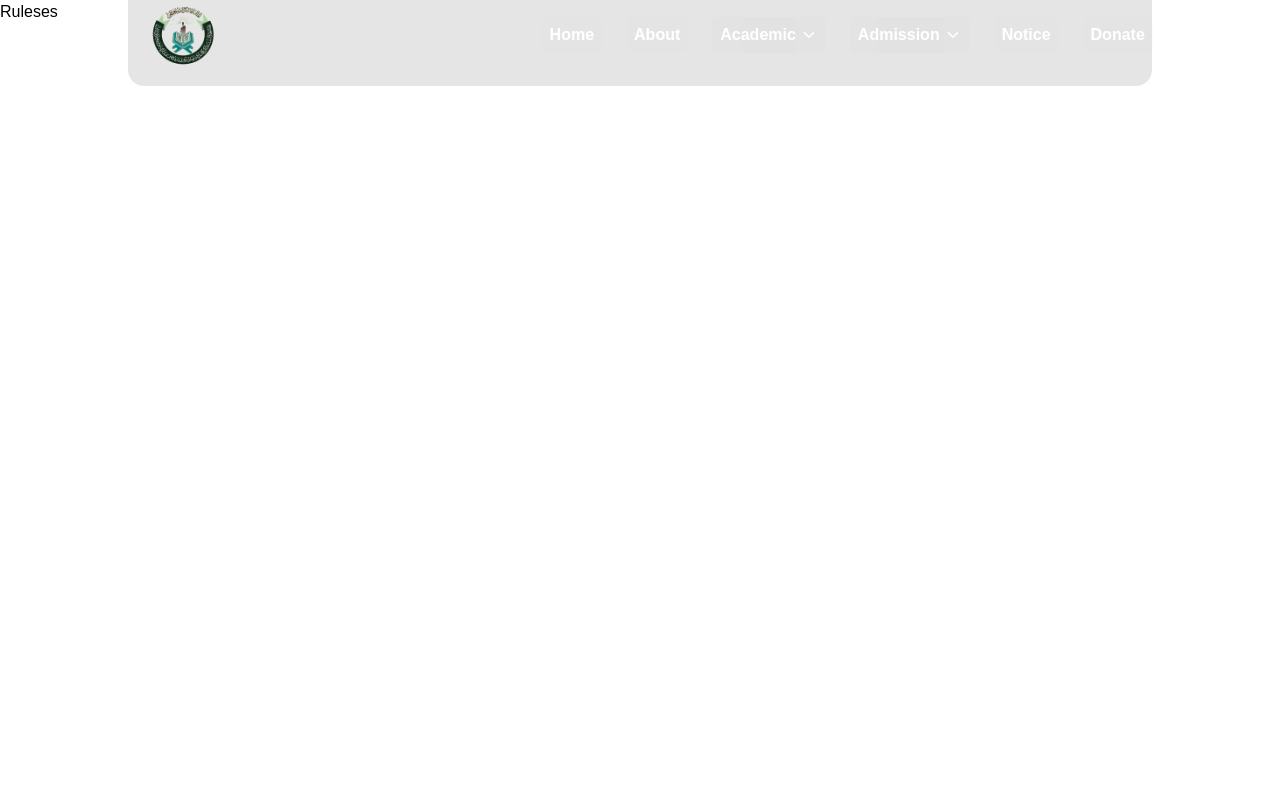
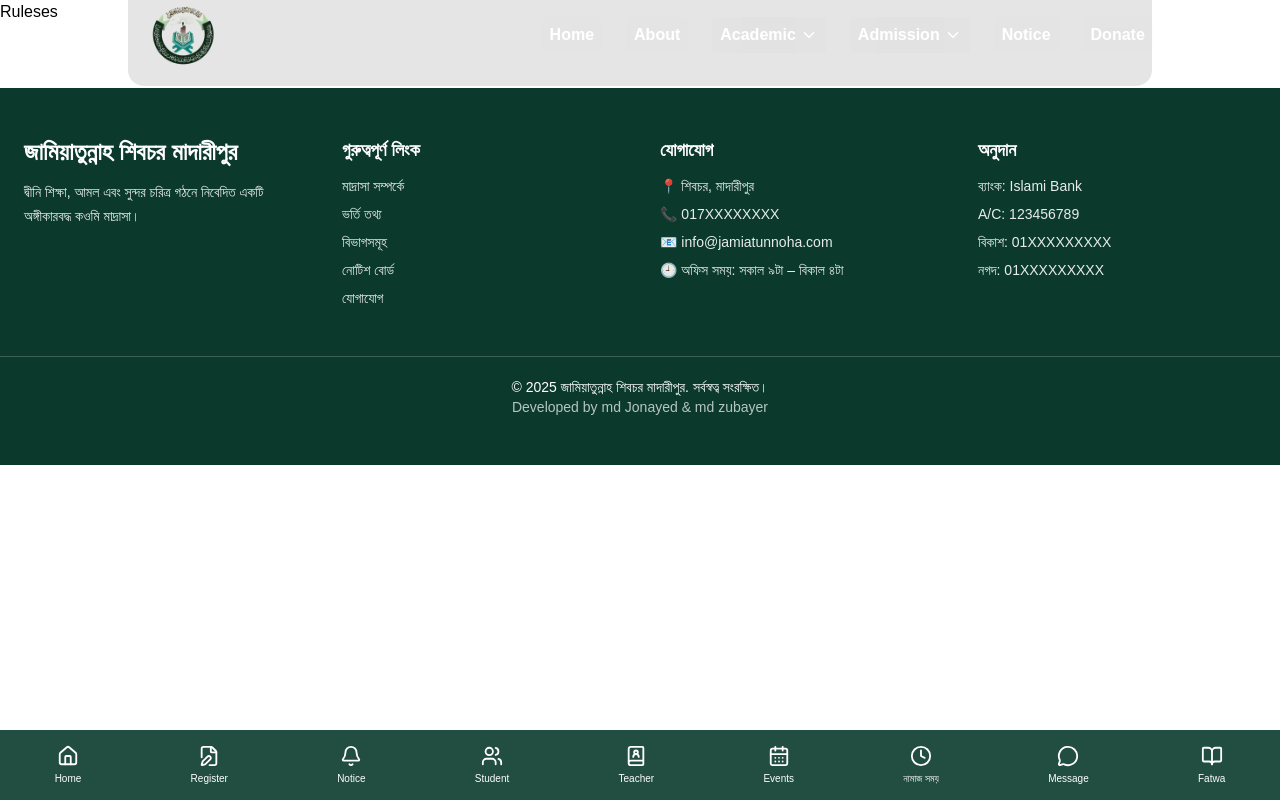
Before and after one commit to Jonayed-nasir/Jamiatus-sunnah, a Next.js app: page /pages/ruleses in a window 1280 px wide. Built offline with nearby package versions, Linux system fonts and the light colour scheme; a web font is replaced by a local one.

Commit message:
added footer

```diff
--- a/app/about/[slug]/page.jsx
+++ b/app/about/[slug]/page.jsx
@@ -38,7 +38,20 @@ export default async function AboutPage({ params }) {
         <div dangerouslySetInnerHTML={{ __html: htmlContent }}></div>
       </article>
 
-     <div className="mt-8">
+<h1 className='text-4xl text-center py-15'>Google maps এ জামিয়াতে সুন্নাহ</h1>
+ <div className="w-full h-[400px]">
+      <iframe
+        src="https://www.google.com/maps/embed?pb=!1m18!1m12!1m3!1d4024.4598113501643!2d90.15660777532479!3d23.385764278920924!2m3!1f0!2f0!3f0!3m2!1i1024!2i768!4f13.1!3m3!1m2!1s0x37559d164483f5f3%3A0x2827356d440e83bc!2zSmFtaWF0dXMgU3VubmFoIE1hZHJhc2Eg4Kac4Ka-4Kau4Ka_4Kav4Ka84Ka-4Kak4KeB4Ka4IOCmuOCngeCmqOCnjeCmqOCmvuCmuSDgpq7gpr7gpqbgp43gprDgpr7gprjgpr4!5e1!3m2!1sen!2sbd!4v1763713369063!5m2!1sen!2sbd"
+        width="100%"
+        height="100%"
+        style={{ border: 0 }}
+        allowFullScreen=""
+        loading="lazy"
+        referrerPolicy="no-referrer-when-downgrade"
+      ></iframe>
+    </div>
+
+         <div className="mt-8">
       <Link
         href="/"
         className="px-4 py-2 bg-blue-600 text-white rounded hover:bg-blue-700 transition"
@@ -47,7 +60,6 @@ export default async function AboutPage({ params }) {
       </Link>
 
       </div>
-
     </main>
 
   );
--- /dev/null
+++ b/app/components/FixedFooter.jsx
@@ -0,0 +1,78 @@
+"use client";
+import { useEffect, useState } from "react";
+import { motion } from "framer-motion";
+import {
+  Home,
+  FileEdit,
+  Bell,
+  Users,
+  BookUser,
+  CalendarDays,
+  Clock,
+  MessageCircle,
+  BookOpen
+} from "lucide-react";
+
+export default function FixedFooter() {
+  const [small, setSmall] = useState(false);
+
+  useEffect(() => {
+    let lastScroll = 0;
+    function handleScroll() {
+      const currentScroll = window.scrollY;
+
+      if (currentScroll > lastScroll) {
+        setSmall(true);
+      } else {
+        setSmall(false);
+      }
+
+      lastScroll = currentScroll <= 0 ? 0 : currentScroll;
+    }
+
+    window.addEventListener("scroll", handleScroll);
+    return () => window.removeEventListener("scroll", handleScroll);
+  }, []);
+
+  return (
+    <motion.div
+      drag="x"
+      dragConstraints={{ left: 0, right: 80 }}
+      dragElastic={0.2}
+      initial={{ y: 100 }}
+      animate={{ y: 0 }}
+      transition={{ type: "spring", stiffness: 70 }}
+      className="fixed bottom-0 left-0 w-full z-50"
+    >
+      <motion.div
+        animate={{
+          height: small ? 55 : 70,
+        }}
+        transition={{ duration: 0.2 }}
+        className="backdrop-blur-xl bg-[#0b3a2d]/90 text-white flex items-center justify-around shadow-xl overflow-x-auto"
+      >
+        <NavItem icon={<Home size={22} />} label="Home" href="/" />
+        <NavItem icon={<FileEdit size={22} />} label="Register" href="/register" />
+        <NavItem icon={<Bell size={22} />} label="Notice" href="/notice" />
+        <NavItem icon={<Users size={22} />} label="Student" href="/student" />
+        <NavItem icon={<BookUser size={22} />} label="Teacher" href="/teacher" />
+        <NavItem icon={<CalendarDays size={22} />} label="Events" href="/events" />
+        <NavItem icon={<Clock size={22} />} label="নামাজ সময়" href="/prayer-times" />
+        <NavItem icon={<MessageCircle size={22} />} label="Message" href="/message" />
+        <NavItem icon={<BookOpen size={22} />} label="Fatwa" href="/fatwa" />
+      </motion.div>
+    </motion.div>
+  );
+}
+
+function NavItem({ icon, label, href }) {
+  return (
+    <a
+      href={href}
+      className="flex flex-col items-center text-[11px] gap-1 px-2 hover:text-gray-300 transition-all"
+    >
+      {icon}
+      <span className="text-[10px]">{label}</span>
+    </a>
+  );
+}
--- /dev/null
+++ b/app/components/Footer.jsx
@@ -0,0 +1,59 @@
+import Link from "next/link";
+export default function Footer() {
+  return (
+    <footer className="bg-[#0b3a2d] text-white py-12 mt-16 mb-14">
+      <div className="container mx-auto px-6 grid grid-cols-1 md:grid-cols-4 gap-10">
+
+        {/* Madrasa Info */}
+        <div>
+          <h2 className="text-2xl font-bold mb-3">জামিয়াতুন্নাহ শিবচর মাদারীপুর</h2>
+          <p className="text-sm opacity-90 leading-6">
+            দ্বীনি শিক্ষা, আমল এবং সুন্দর চরিত্র গঠনে নিবেদিত একটি অঙ্গীকারবদ্ধ কওমি মাদ্রাসা।
+          </p>
+        </div>
+
+        {/* Quick Links */}
+        <div>
+          <h3 className="text-lg font-semibold mb-3">গুরুত্বপূর্ণ লিংক</h3>
+          <ul className="space-y-2 text-sm opacity-90">
+            <li><Link href="/about/about" className="hover:text-gray-300">মাদ্রাসা সম্পর্কে</Link></li>
+            <li><Link href="/admission" className="hover:text-gray-300">ভর্তি তথ্য</Link></li>
+            <li><Link href="/departments" className="hover:text-gray-300">বিভাগসমূহ</Link></li>
+            <li><Link href="/notice" className="hover:text-gray-300">নোটিশ বোর্ড</Link></li>
+            <li><Link href="/contact" className="hover:text-gray-300">যোগাযোগ</Link></li>
+          </ul>
+        </div>
+
+        {/* Contact */}
+        <div>
+          <h3 className="text-lg font-semibold mb-3">যোগাযোগ</h3>
+          <ul className="space-y-2 text-sm opacity-90">
+            <li>📍 শিবচর, মাদারীপুর</li>
+            <li>📞 017XXXXXXXX</li>
+            <li>📧 info@jamiatunnoha.com</li>
+            <li>🕘 অফিস সময়: সকাল ৯টা – বিকাল ৪টা</li>
+          </ul>
+        </div>
+
+        {/* Donation */}
+        <div>
+          <h3 className="text-lg font-semibold mb-3">অনুদান</h3>
+          <ul className="space-y-2 text-sm opacity-90">
+            <li>ব্যাংক: Islami Bank</li>
+            <li>A/C: 123456789</li>
+            <li>বিকাশ: 01XXXXXXXXX</li>
+            <li>নগদ: 01XXXXXXXXX</li>
+          </ul>
+        </div>
+
+      </div>
+
+      {/* Bottom line */}
+      <div className="text-center text-sm mt-12 pt-5 border-t border-white/20">
+        © {new Date().getFullYear()} জামিয়াতুন্নাহ শিবচর মাদারীপুর. সর্বস্বত্ব সংরক্ষিত।
+        <br />
+        <span className="opacity-70">Developed by md Jonayed & md zubayer</span>
+      </div>
+    </footer>
+  );
+}
--- a/app/components/Navbar.jsx
+++ b/app/components/Navbar.jsx
@@ -194,7 +194,7 @@ export default function Navbar() {
     onMouseEnter={() => setServicesOpen(true)}
     onMouseLeave={() => setServicesOpen(false)}
   >
-    <Link href="/services/free-food-numbers" className="block px-4 py-2 hover:bg-white/10">
+    <Link href="/serviceses/free-food-numbers" className="block px-4 py-2 hover:bg-white/10">
       Free Food
     </Link>
 
@@ -221,7 +221,7 @@ export default function Navbar() {
 
 {/* Admission Dropdown */}
 <div
-  className="relative group"
+  className="relative group z-40"
   onMouseEnter={() => setAdmissionOpen(true)}
   onMouseLeave={() => setAdmissionOpen(false)}
 >
@@ -235,7 +235,7 @@ export default function Navbar() {
   {/* Admission submenu */}
   {admissionOpen && (
     <div
-      className="absolute left-0 top-7 mt-1 w-44 bg-black/80 text-white rounded-xl shadow-xl backdrop-blur-xl transition-all duration-300 p-2"
+      className="absolute left-28 top-6 w-44 bg-black/80 text-white rounded-xl shadow-xl backdrop-blur-xl transition-all duration-300 p-2"
       onMouseEnter={() => setAdmissionOpen(true)}
       onMouseLeave={() => setAdmissionOpen(false)}
     >
--- a/app/layout.js
+++ b/app/layout.js
@@ -3,6 +3,8 @@ import { Aref_Ruqaa  } from 'next/font/google'
 import './i18n'; // i18n init load
 import AOSInitializer from './components/AOSInitializer';
 import Navbar from './components/Navbar';
+import Footer from './components/Footer';
+import FixedFooter from './components/FixedFooter';
 
 const aref_ruqaa = Aref_Ruqaa({subsets: ['latin'], weight: ['400', '700'],})
 
@@ -18,6 +20,9 @@ export default function RootLayout({ children }) {
       <Navbar />
       <AOSInitializer >{children}</AOSInitializer>
 
+
+      <Footer />
+      <FixedFooter />
       </body>
     </html>
   );
--- a/app/page.js
+++ b/app/page.js
@@ -4,6 +4,7 @@ import { useTranslation } from 'react-i18next';
 import HomeSection from './items/HomeSection';
 import Noticeboard from './items/Noticeboard';
 import Introduction from './items/Introduction';
+
 
 export default function Home() {
   const { t } = useTranslation();
@@ -14,6 +15,7 @@ export default function Home() {
       <HomeSection />
       <Noticeboard />
       <Introduction />
+
     </div>
   );
 }
```
Also changed, not shown: app/globals.css (line endings or trailing spaces).
